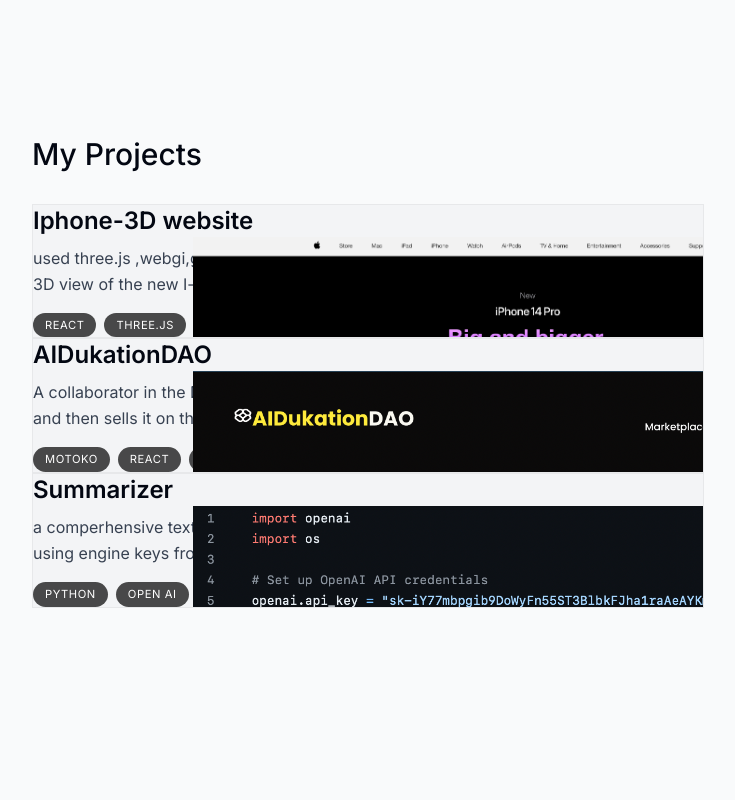
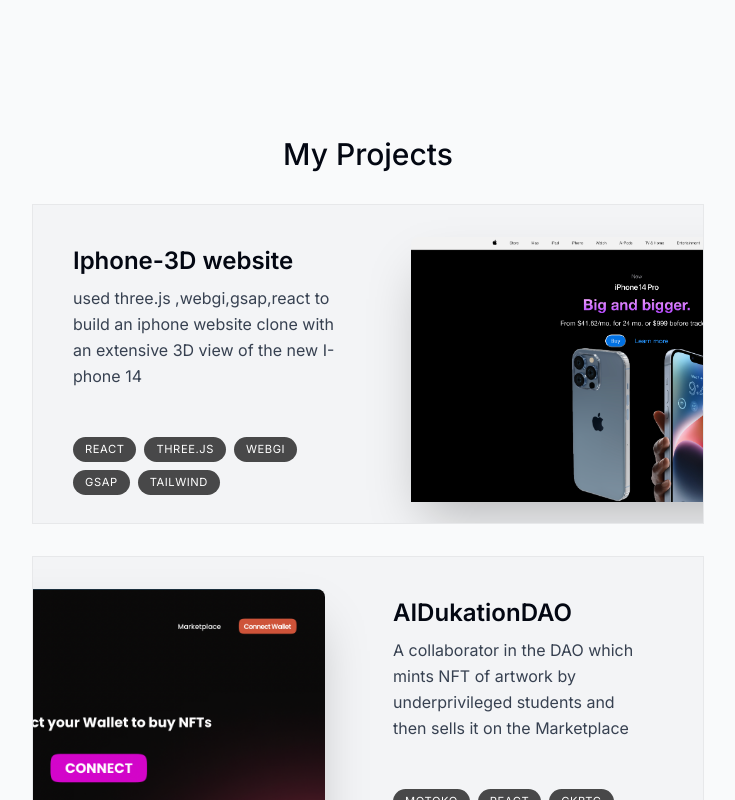
Before and after one commit to Harmless04/portfolio, a Next.js app: page / in a window 1280 px wide. Shown: the part 1280-2080 px from the top of the page, without its empty margins (272-1007 px from the left). Built offline with nearby package versions, Linux system fonts and the light colour scheme.

Commit message:
project section hovering and styled complete

```diff
--- a/components/project.tsx
+++ b/components/project.tsx
@@ -26,17 +26,32 @@
     imageUrl
   }: ProjectProps)
 {
-    return <section className='bg-gray-100 max-w-[42rem] border border-black/5 overflow-hidden sm:pr-8 relative'>
-        <div className=''>
+    return <section className='group bg-gray-100 max-w-[42rem] border border-black/5 overflow-hidden sm:pr-8 relative sm:h-[20rem] mb-3
+    sm:mb-8 last:mb-0 even:pl-8 hover:bg-gray-200 transition'>
+        <div className='pt-4 pb-7 px-5 sm:pl-10 sm:pr-2 sm:pt-10 sm:max-w-[50%] flex flex-col h-full group-even:ml-[18rem]'>
         <h3 className='text-2xl font-semibold '> {title}</h3>
     <p className='mt-2 leading-relaxed text-gray-700'>{description}</p>
-    <ul className='flex flex-wrap mt-4 gap-2'>
+    <ul className='flex flex-wrap mt-4 gap-2 sm:mt-auto'>
         {tags.map((tag, index) =>(
             <li className=" bg-black/[0.7] px-3 py-1 text-[0.7rem] uppercase tracking-wider text-white rounded-full"key={index}>{tag}</li>
         ))}
     </ul>
     </div>
-        <Image src={imageUrl} alt="Project i worked on" quality={90} className='absolute top-8 -right-40'/>
+        <Image src={imageUrl} alt="Project i worked on" quality={90} className='absolute top-8 -right-40 w-[28.25rem] rounded-t-lg shadow-2xl
+        transition
+        group hover:scale-[1.04]
+        group hover:-translate-x-3
+        group hover:translate-y-3
+        group hover:-rotate-2
+
+        group-even:group-hover:translate-x-3
+        group-even:group-hover:translate-y-3
+        group-even:group-hover:rotate-2
+
+        group-even:right-[initial]
+        group-even:-left-40
+
+        '/>
 
     </section>
 }
--- a/components/section-heading.tsx
+++ b/components/section-heading.tsx
@@ -7,6 +7,6 @@
     children
  } : SectionHeadingProps ) {
    return (
-     <h2 className='text-3xl font-medium capitalize mb-8'>{children}</h2>
+     <h2 className='text-3xl font-medium capitalize mb-8 text-center '>{children}</h2>
    )
  }
```
